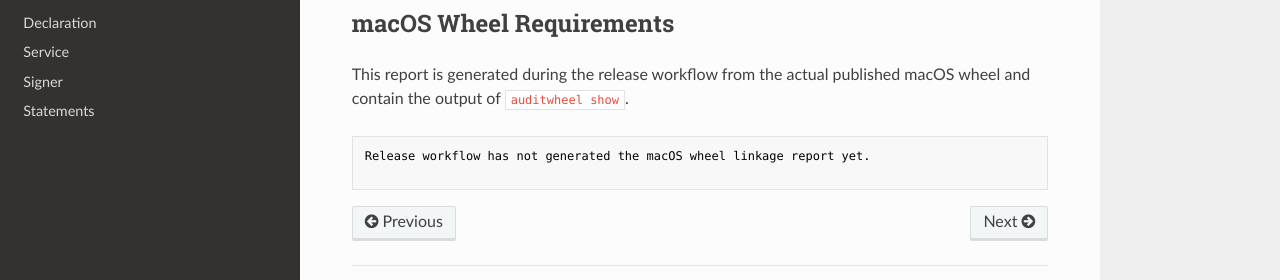
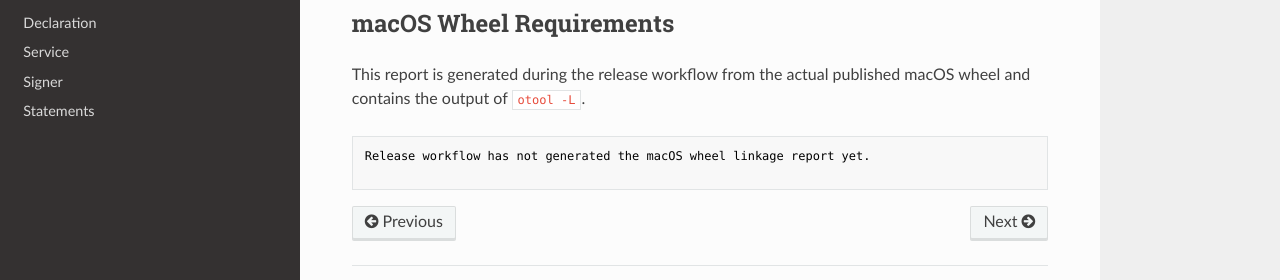
Before and after one commit to eqtylab/integrity-py, an MkDocs documentation site: the page built from docs/install/min-version.md, in a window 1280 px wide and 1277 px high. Shown: the part 942-1222 px from the top of the window. Built offline with MkDocs 1.6.1, drawn with Linux system fonts in a browser that asks for light colours; nearby versions of some CDN libraries.

Commit message:
pr comments

````diff
--- a/docs/install/min-version.md
+++ b/docs/install/min-version.md
@@ -24,7 +24,7 @@
 
 ## macOS Wheel Requirements
 
-This report is generated during the release workflow from the actual published macOS wheel and contain the output of `auditwheel show`.
+This report is generated during the release workflow from the actual published macOS wheel and contains the output of `otool -L`.
 ```text
 --8<-- "docs/generated/otool-show-macos.txt"
 ```
````
Also changed, not shown: 1 other file.
